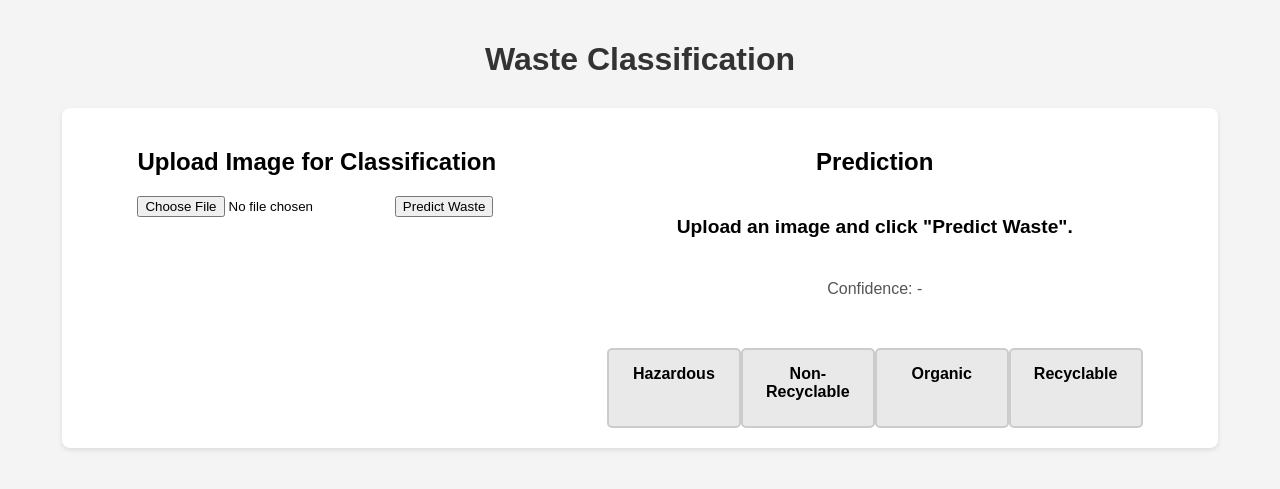
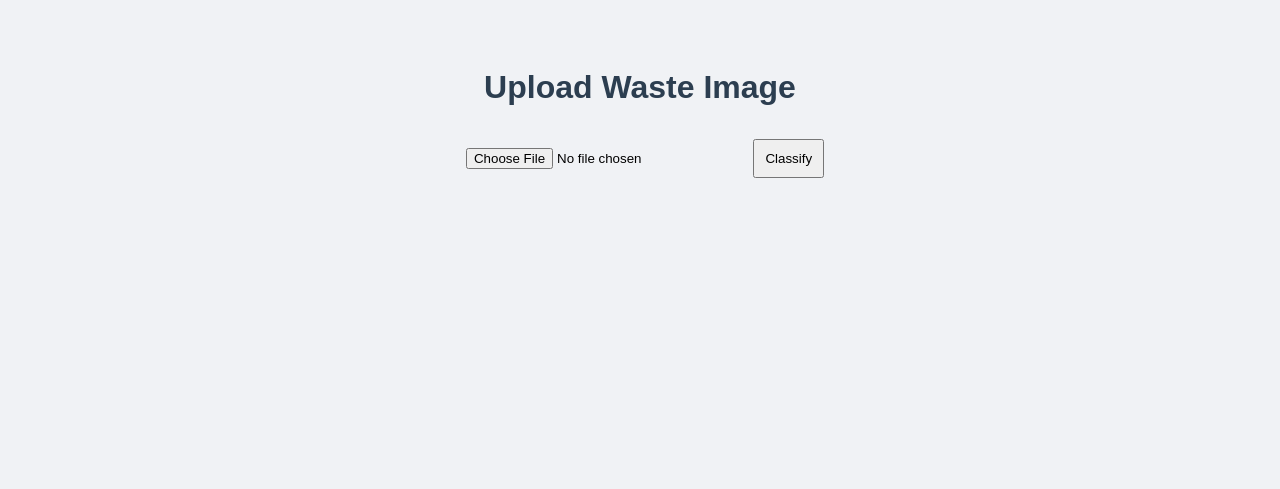
Before and after one commit to SortyxAI/sortyxdev, a Flask app: page / in a window 1280 px wide. Shown: the top 489 px of the page. Run offline with Flask 3, Linux system fonts and the light colour scheme.

Commit message:
new approach

```diff
--- a/app.py
+++ b/app.py
@@ -1,64 +1,103 @@
-import numpy as np
-from tensorflow.keras.models import load_model
-from tensorflow.keras.preprocessing import image
-from flask import Flask, request, jsonify, render_template
+# import numpy as np
+# from tensorflow.keras.models import load_model
+# from tensorflow.keras.preprocessing import image
+# from flask import Flask, request, jsonify, render_template
+# from flask_cors import CORS
+# import base64
+# import io
+# from PIL import Image
+# import os
+
+
+# app = Flask(__name__)
+# CORS(app)
+
+
+# model_path = r'C:\\Users\\HP\\Downloads\\waste_classifier_model.h5'
+# if not os.path.exists(model_path):
+#     print(f"Error: Model file not found at {model_path}")
+# model = load_model(model_path)
+
+# class_labels = ['Hazardous', 'Non-Recyclable', 'Organic', 'Recyclable']
+
+# @app.route('/')
+# def index():
+#     """Serve the main HTML page."""
+#     return render_template('index.html')
+
+# @app.route('/predict', methods=['POST'])
+# def predict_waste():
+#     """Receive image data, predict waste type, and return result."""
+#     data = request.json
+#     if 'image' not in data:
+#         return jsonify({'error': 'No image data provided'}), 400
+
+#     try:
+
+#         image_data = data['image'].split(',')[1]
+#         image_bytes = base64.b64decode(image_data)
+#         img = Image.open(io.BytesIO(image_bytes)).convert('RGB')
+
+#         img = img.resize((224, 224))
+#         img_array = image.img_to_array(img)
+#         img_array = np.expand_dims(img_array, axis=0)
+#         img_array /= 255.0
+
+
+#         prediction = model.predict(img_array)
+#         predicted_index = np.argmax(prediction)
+#         predicted_class = class_labels[predicted_index]
+#         confidence = float(np.max(prediction))
+
+#         print(f"Prediction: {predicted_class}, Confidence: {confidence:.2f}")  # Log prediction
+
+#         return jsonify({
+#             'prediction': predicted_class,
+#             'confidence': confidence
+#         })
+
+#     except Exception as e:
+#         print(f"Error during prediction: {e}")
+#         return jsonify({'error': f'Error processing image: {str(e)}'}), 500
+
+# if __name__ == '__main__':
+#     app.run(debug=True, host='0.0.0.0', port=5000)
+
+
+from flask import Flask, request, jsonify,render_template
+from ultralytics import YOLO
+import ollama
 from flask_cors import CORS
-import base64
+from PIL import Image
 import io
-from PIL import Image
-import os
-
 
 app = Flask(__name__)
 CORS(app)
 
-
-model_path = r'C:\\Users\\HP\\Downloads\\waste_classifier_model.h5'
-if not os.path.exists(model_path):
-    print(f"Error: Model file not found at {model_path}")
-model = load_model(model_path)
-
-class_labels = ['Hazardous', 'Non-Recyclable', 'Organic', 'Recyclable']
+model = YOLO('yolov8n.pt')  # smallest default model
 
 @app.route('/')
-def index():
-    """Serve the main HTML page."""
+def home():
     return render_template('index.html')
 
-@app.route('/predict', methods=['POST'])
-def predict_waste():
-    """Receive image data, predict waste type, and return result."""
-    data = request.json
-    if 'image' not in data:
-        return jsonify({'error': 'No image data provided'}), 400
+@app.route('/classify', methods=['POST'])
+def classify_image():
+    if 'image' not in request.files:
+        return jsonify({'error': 'No image uploaded'}), 400
 
-    try:
+    image = Image.open(request.files['image'].stream)
+    results = model(image)
 
-        image_data = data['image'].split(',')[1]
-        image_bytes = base64.b64decode(image_data)
-        img = Image.open(io.BytesIO(image_bytes)).convert('RGB')
-
-        img = img.resize((224, 224))
-        img_array = image.img_to_array(img)
-        img_array = np.expand_dims(img_array, axis=0)
-        img_array /= 255.0
+    label = results[0].names[int(results[0].boxes.cls[0])] if results[0].boxes else "Unknown"
 
 
-        prediction = model.predict(img_array)
-        predicted_index = np.argmax(prediction)
-        predicted_class = class_labels[predicted_index]
-        confidence = float(np.max(prediction))
+    prompt = f"Give a waste disposal instruction for '{label}'"
+    response = ollama.chat(model='llama3.2:latest', messages=[{'role': 'user', 'content': prompt}])
 
-        print(f"Prediction: {predicted_class}, Confidence: {confidence:.2f}")  # Log prediction
-
-        return jsonify({
-            'prediction': predicted_class,
-            'confidence': confidence
-        })
-
-    except Exception as e:
-        print(f"Error during prediction: {e}")
-        return jsonify({'error': f'Error processing image: {str(e)}'}), 500
+    return jsonify({
+        'label': label,
+        'instruction': response['message']['content']
+    })
 
 if __name__ == '__main__':
-    app.run(debug=True, host='0.0.0.0', port=5000)
+    app.run(debug=True)
--- a/requirements.txt
+++ b/requirements.txt
@@ -3,3 +3,5 @@ flask-cors==3.0.10
 tensorflow
 Pillow==9.5.0
 numpy==1.23.5
+ultralytics
+ollama
--- a/static/style.css
+++ b/static/style.css
@@ -1,115 +1,15 @@
 body {
-    font-family: sans-serif;
-    display: flex;
-    flex-direction: column;
-    align-items: center;
-    margin: 0;
-    padding: 20px;
-    background-color: #f4f4f4;
-}
+    font-family: Arial, sans-serif;
+    background-color: #f0f2f5;
+    padding: 40px;
+    text-align: center;
+  }
 
-h1 {
-    color: #333;
-    margin-bottom: 30px;
-}
+  h1 {
+    color: #2c3e50;
+  }
 
-.container {
-    display: flex;
-    justify-content: space-around;
-    width: 90%;
-    max-width: 1200px;
-    background-color: #fff;
-    padding: 20px;
-    border-radius: 8px;
-    box-shadow: 0 2px 5px rgba(0,0,0,0.1);
-}
-
-.camera-feed,
-.prediction-area {
-    width: 48%;
-    display: flex;
-    flex-direction: column;
-    align-items: center;
-}
-
-video {
-    border: 1px solid #ccc;
-    border-radius: 4px;
-    background-color: #000;
-}
-
-#status {
-    margin-top: 10px;
-    font-style: italic;
-    color: #666;
-}
-
-#prediction-result {
-    font-size: 1.2em;
-    font-weight: bold;
-    margin-top: 20px;
-    min-height: 1.5em; /* Prevent layout shift */
-}
-
-#confidence {
-    color: #555;
-    margin-bottom: 30px;
-}
-
-.bins-container {
-    display: flex;
-    justify-content: space-around;
-    width: 100%;
-    margin-top: 20px;
-}
-
-.bin {
-    border: 2px solid #ccc;
-    border-radius: 5px;
-    padding: 15px;
-    text-align: center;
-    width: 22%; /* Adjust as needed */
-    background-color: #e9e9e9;
-    position: relative; /* Needed for absolute positioning of arrow */
-    transition: background-color 0.3s ease, border-color 0.3s ease;
-}
-
-.bin span {
-    display: block;
-    margin-bottom: 10px;
-    font-weight: bold;
-}
-
-.arrow {
-    font-size: 2em;
-    visibility: hidden; /* Hide arrows by default */
-    position: absolute;
-    bottom: -35px; /* Position below the bin */
-    left: 50%;
-    transform: translateX(-50%);
-    color: green;
-}
-
-/* Highlight style for the predicted bin */
-.bin.highlight {
-    background-color: #d4edda; /* Light green background */
-    border-color: #c3e6cb;
-}
-
-/* Specific bin colors (optional) */
-#Hazardous.highlight {
-    background-color: #f8d7da; /* Light red */
-    border-color: #f5c6cb;
-}
-#Non-Recyclable.highlight {
-    background-color: #e2e3e5; /* Light gray */
-    border-color: #d6d8db;
-}
-#Organic.highlight {
-    background-color: #fff3cd; /* Light yellow/brown */
-    border-color: #ffeeba;
-}
-#Recyclable.highlight {
-    background-color: #d1ecf1; /* Light blue */
-    border-color: #bee5eb;
-}
+  input, button {
+    margin: 10px;
+    padding: 10px;
+  }
--- a/templates/index.html
+++ b/templates/index.html
@@ -1,4 +1,4 @@
-<!DOCTYPE html>
+<!-- <!DOCTYPE html>
 <html lang="en">
 <head>
     <meta charset="UTF-8">
@@ -126,4 +126,44 @@
         }
     </script>
 </body>
+</html> -->
+
+
+
+<!DOCTYPE html>
+<html>
+<head>
+  <title>Waste Classifier</title>
+  <link rel="stylesheet" href="{{ url_for('static', filename='style.css') }}">
+</head>
+
+<body>
+  <h1>Upload Waste Image</h1>
+  <input type="file" id="imageInput" />
+  <button onclick="uploadImage()">Classify</button>
+  <p id="result"></p>
+
+  <script>
+    async function uploadImage() {
+      const input = document.getElementById('imageInput');
+      const file = input.files[0];
+      if (!file) {
+        alert("Please select an image.");
+        return;
+      }
+
+      const formData = new FormData();
+      formData.append("image", file);
+
+      const res = await fetch('http://localhost:5000/classify', {
+        method: 'POST',
+        body: formData
+      });
+
+      const data = await res.json();
+      document.getElementById('result').innerText =
+        `Classified as: ${data.label}\nInstruction: ${data.instruction}`;
+    }
+  </script>
+</body>
 </html>
```
